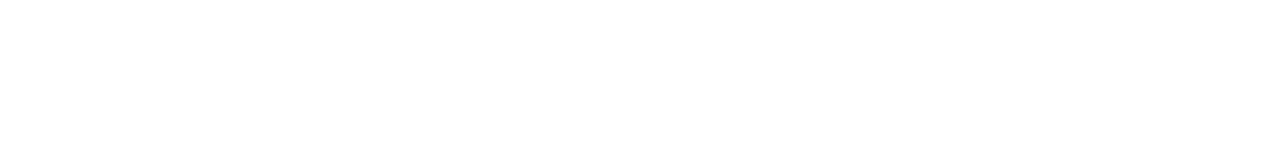
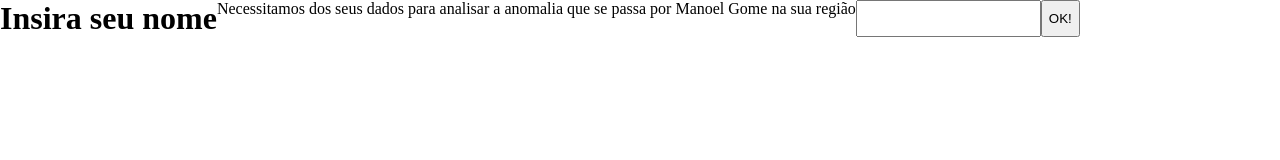
Before and after one commit to Zano221/ProgWeb-TDE-3, a plain HTML site: page index.html in a window 1280 px wide. Drawn offline with Linux system fonts and the light colour scheme.

Commit message:
feat: SAUDSANJC

```diff
--- a/index.html
+++ b/index.html
@@ -2,8 +2,7 @@
 <html lang="en">
 <head>
     <meta charset="UTF-8">
-    <meta http-equiv="X-UA-Compatible" content="IE=edge">
-    <meta name="viewport" content="width=device-width, initial-scale=1.0">
+    <link rel="stylesheet" href="stylesheet.css">
     <title>Document</title>
 </head>
 <body>
@@ -12,11 +11,19 @@
     </header>
 
     <main>
-
+        <h1>Insira seu nome</h1>
+        <div id="desc">
+            <p>Necessitamos dos seus dados para analisar a anomalia que se passa por Manoel Gome na sua região</p>
+        </div>
+        <input>
+        <button>OK!</button>
     </main>
 
     <footer>
 
     </footer>
 </body>
+
+<script src="./index.js"></script>
+
 </html>
--- a/stylesheet.css
+++ b/stylesheet.css
@@ -0,0 +1,11 @@
+* {
+    margin: 0;
+}
+
+body {
+    display: flex;
+}
+
+main {
+    display: flex;
+}
```
